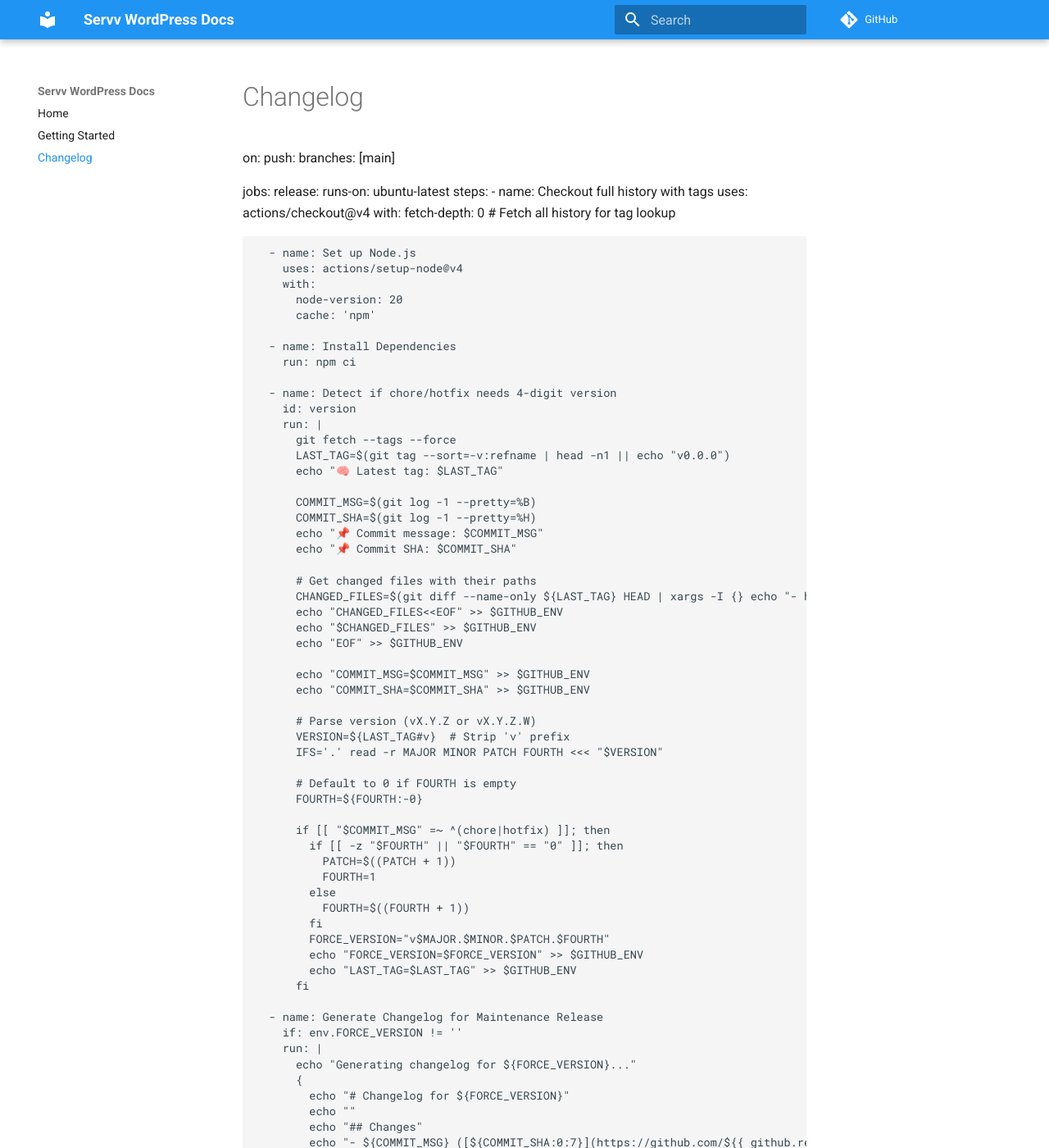
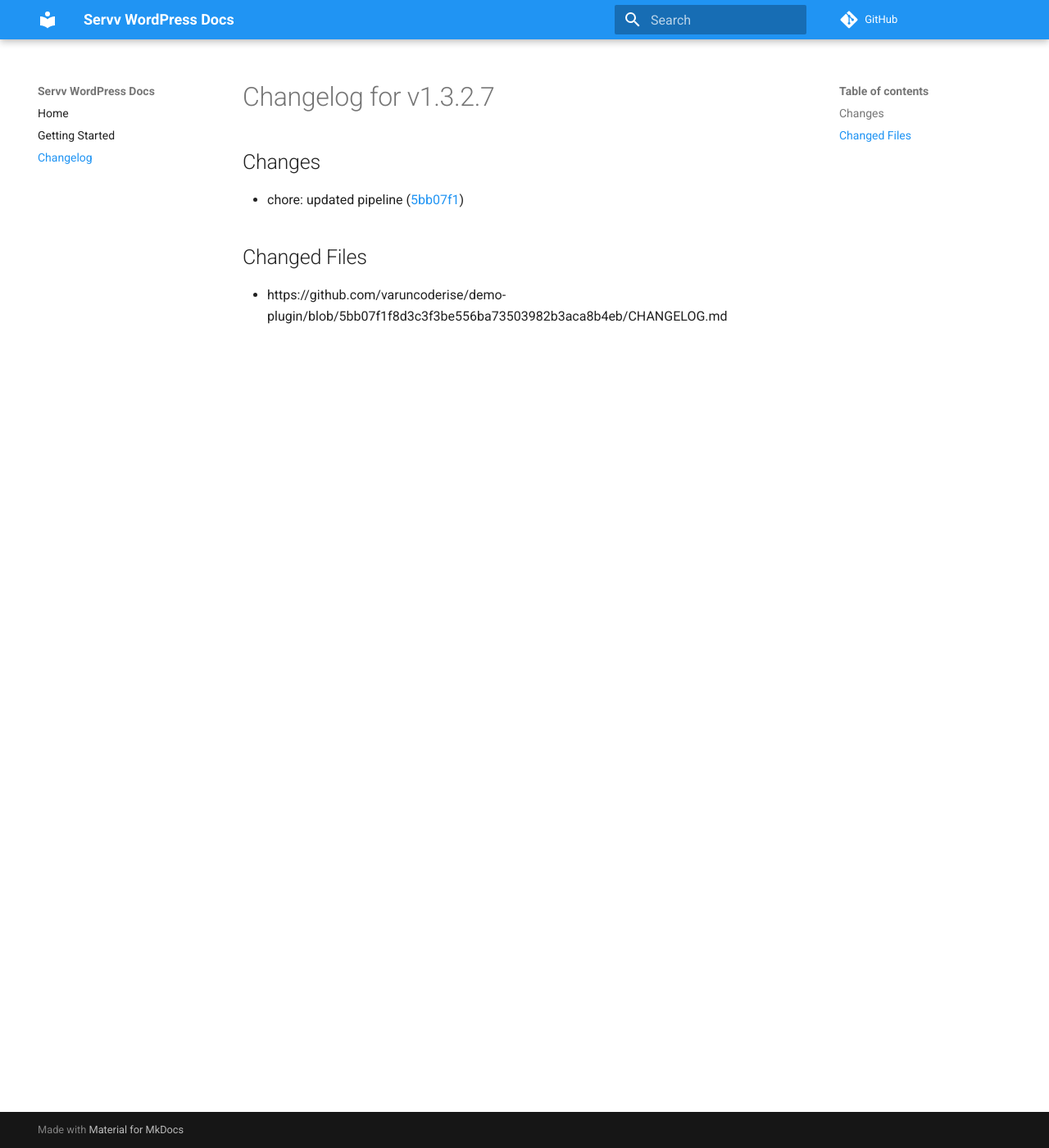
Before and after one commit to varuncoderise/demo_docs, an MkDocs documentation site: the page built from docs/changelog.md, in a window 1280 px wide and 1400 px high. Shown: the whole window at 82% size. Built offline with MkDocs 1.6.1 and Material for MkDocs 9.7.7, drawn with Linux system fonts in a browser that asks for light colours; comment, search, counter and statistics services are not loaded; some of the changed text lies outside the part shown.

Commit message:
Update changelog from v1.3.2.7

```diff
--- a/docs/changelog.md
+++ b/docs/changelog.md
@@ -1,109 +1,7 @@
-name: Release
+# Changelog for v1.3.2.7
 
-on:
-  push:
-    branches: [main]
+## Changes
+- chore: updated pipeline ([5bb07f1](https://github.com/varuncoderise/demo-plugin/commit/5bb07f1f8d3c3f3be556ba73503982b3aca8b4eb))
 
-jobs:
-  release:
-    runs-on: ubuntu-latest
-    steps:
-      - name: Checkout full history with tags
-        uses: actions/checkout@v4
-        with:
-          fetch-depth: 0  # Fetch all history for tag lookup
-
-      - name: Set up Node.js
-        uses: actions/setup-node@v4
-        with:
-          node-version: 20
-          cache: 'npm'
-
-      - name: Install Dependencies
-        run: npm ci
-
-      - name: Detect if chore/hotfix needs 4-digit version
-        id: version
-        run: |
-          git fetch --tags --force
-          LAST_TAG=$(git tag --sort=-v:refname | head -n1 || echo "v0.0.0")
-          echo "🧠 Latest tag: $LAST_TAG"
-
-          COMMIT_MSG=$(git log -1 --pretty=%B)
-          COMMIT_SHA=$(git log -1 --pretty=%H)
-          echo "📌 Commit message: $COMMIT_MSG"
-          echo "📌 Commit SHA: $COMMIT_SHA"
-
-          # Get changed files with their paths
-          CHANGED_FILES=$(git diff --name-only ${LAST_TAG} HEAD | xargs -I {} echo "- https://github.com/${{ github.repository }}/blob/${COMMIT_SHA}/{}" || echo "- No files changed.")
-          echo "CHANGED_FILES<<EOF" >> $GITHUB_ENV
-          echo "$CHANGED_FILES" >> $GITHUB_ENV
-          echo "EOF" >> $GITHUB_ENV
-
-          echo "COMMIT_MSG=$COMMIT_MSG" >> $GITHUB_ENV
-          echo "COMMIT_SHA=$COMMIT_SHA" >> $GITHUB_ENV
-
-          # Parse version (vX.Y.Z or vX.Y.Z.W)
-          VERSION=${LAST_TAG#v}  # Strip 'v' prefix
-          IFS='.' read -r MAJOR MINOR PATCH FOURTH <<< "$VERSION"
-
-          # Default to 0 if FOURTH is empty
-          FOURTH=${FOURTH:-0}
-
-          if [[ "$COMMIT_MSG" =~ ^(chore|hotfix) ]]; then
-            if [[ -z "$FOURTH" || "$FOURTH" == "0" ]]; then
-              PATCH=$((PATCH + 1))
-              FOURTH=1
-            else
-              FOURTH=$((FOURTH + 1))
-            fi
-            FORCE_VERSION="v$MAJOR.$MINOR.$PATCH.$FOURTH"
-            echo "FORCE_VERSION=$FORCE_VERSION" >> $GITHUB_ENV
-            echo "LAST_TAG=$LAST_TAG" >> $GITHUB_ENV
-          fi
-
-      - name: Generate Changelog for Maintenance Release
-        if: env.FORCE_VERSION != ''
-        run: |
-          echo "Generating changelog for ${FORCE_VERSION}..."
-          {
-            echo "# Changelog for ${FORCE_VERSION}"
-            echo ""
-            echo "## Changes"
-            echo "- ${COMMIT_MSG} ([${COMMIT_SHA:0:7}](https://github.com/${{ github.repository }}/commit/${COMMIT_SHA}))"
-            echo ""
-            echo "## Changed Files"
-            echo "${CHANGED_FILES}"
-          } > CHANGELOG.md
-
-          git add CHANGELOG.md
-          git config user.name "semantic-release-bot"
-          git config user.email "bot@semantic-release"
-          git commit -m "chore: update changelog for ${FORCE_VERSION}" || echo "No changes to commit in CHANGELOG.md"
-          git push origin main
-
-      - name: Create 4-digit tag and release
-        if: env.FORCE_VERSION != ''
-        env:
-          GH_TOKEN: ${{ secrets.GH_PAT }}
-        run: |
-          if git rev-parse "${FORCE_VERSION}" >/dev/null 2>&1; then
-            echo "Tag ${FORCE_VERSION} already exists. Skipping."
-          else
-            git config user.name "semantic-release-bot"
-            git config user.email "bot@semantic-release"
-            git tag -a "${FORCE_VERSION}" -m "chore: release ${FORCE_VERSION}"
-            git push origin "${FORCE_VERSION}"
-
-            echo "Creating GitHub release with changed files only..."
-            echo "${CHANGED_FILES}" > release_notes.md
-            gh release create "${FORCE_VERSION}" \
-              --title "Maintenance Release: ${FORCE_VERSION}" \
-              --notes-file release_notes.md
-          fi
-
-      - name: Run Semantic Release for normal releases
-        if: env.FORCE_VERSION == ''
-        env:
-          GITHUB_TOKEN: ${{ secrets.GH_PAT }}
-        run: npx semantic-release
+## Changed Files
+- https://github.com/varuncoderise/demo-plugin/blob/5bb07f1f8d3c3f3be556ba73503982b3aca8b4eb/CHANGELOG.md
```
